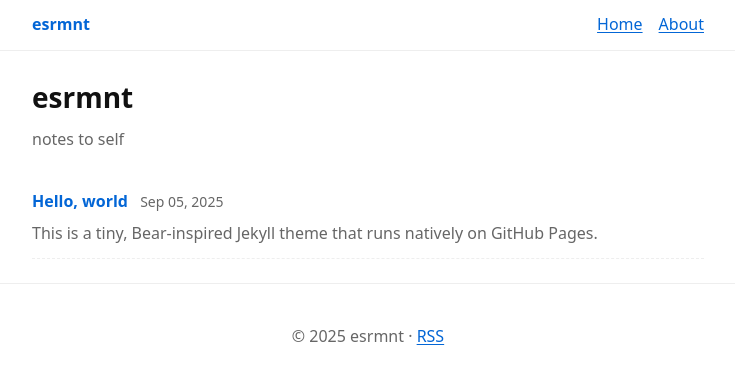
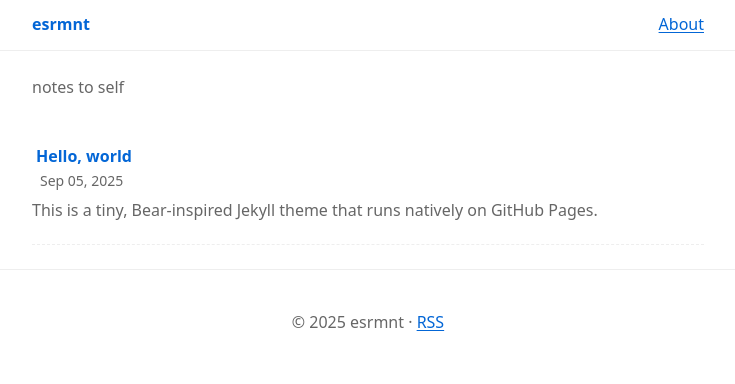
Before and after one commit to esrmnt/esrmnt.github.io, a Jekyll site: the page built from index.md, in a window 1280 px wide. Shown: the top 384 px of the page, without its empty margins (272-1007 px from the left). Built offline with Jekyll 4.4.1, drawn with Linux system fonts in a browser that asks for light colours.

Commit message:
Updates css

```diff
--- a/_layouts/default.html
+++ b/_layouts/default.html
@@ -13,7 +13,6 @@
       <nav class="nav">
         <a href="{{ '/' | relative_url }}" class="brand">{{ site.title }}</a>
         <div class="spacer"></div>
-        <a href="{{ '/' | relative_url }}">Home</a>
         <a href="{{ '/about/' | relative_url }}">About</a>
       </nav>
     </header>
--- a/assets/css/style.css
+++ b/assets/css/style.css
@@ -84,17 +84,24 @@ a {
   padding: 0;
   margin: 0;
   display: grid;
-  gap: 16px;
+  gap: 28px;
 }
 
 .post-item {
-  padding: 12px 0;
+  padding: 20px 0;
   border-bottom: 1px dashed var(--border);
 }
 
 .post-link {
   font-weight: 600;
   text-decoration: none;
+  transition: background 0.2s, text-decoration 0.2s;
+  border-radius: 4px;
+  padding: 2px 4px;
+}
+.post-link:hover, .post-link:focus {
+  background: var(--border);
+  text-decoration: underline;
 }
 
 .post-meta {
--- a/index.md
+++ b/index.md
@@ -3,15 +3,20 @@ layout: default
 title: Home
 ---
 
-<h1 class="site-title">{{ site.title }}</h1>
 <p class="tagline">{{ site.description }}</p>
 
 <ul class="post-list">
   {% for post in site.posts %}
   <li class="post-item">
     <a class="post-link" href="{{ post.url | relative_url }}">{{ post.title }}</a>
-    <span class="post-meta">{{ post.date | date: "%b %d, %Y" }}</span>
-    {% if post.excerpt %}<p class="excerpt">{{ post.excerpt | strip_html | truncate: 140 }}</p>{% endif %}
+    <div class="post-meta">{{ post.date | date: "%b %d, %Y" }}</div>
+    <p class="excerpt">
+      {% if post.excerpt %}
+        {{ post.excerpt | strip_html | truncate: 140 }}
+      {% else %}
+        {{ post.content | strip_html | truncate: 100 }}
+      {% endif %}
+    </p>
   </li>
   {% endfor %}
 </ul>
```
